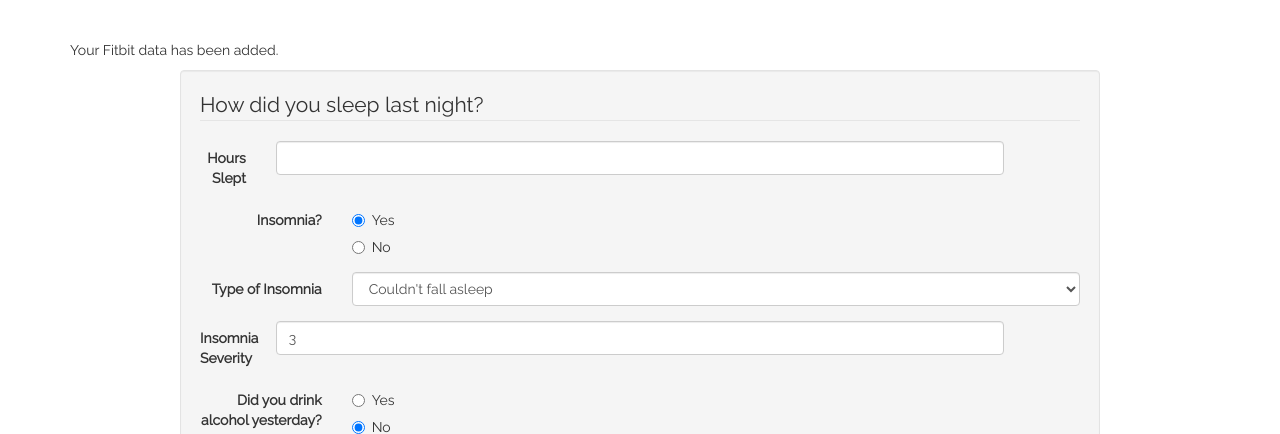
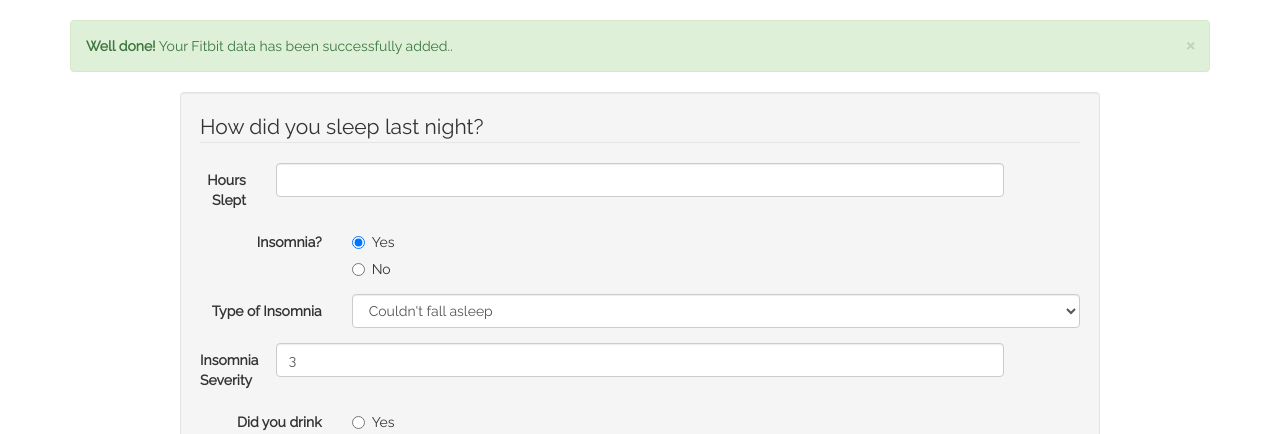
Before and after one commit to k-wiz/insomnia-app, a Flask app: template templates/homepage.html in a window 1280 px wide. Shown: the part 52-486 px from the top of the page. Run offline with Flask 2, Linux system fonts and the light colour scheme; the template is opened without the code that fills it, so the values that code supplies are empty; some libraries are stand-ins or nearby versions.

Commit message:
created & styled homepage; fixed form (though it still has a weird sizing issue; maybe change all columns to xs?); all charts loading, including legends.

```diff
--- a/static/style.css
+++ b/static/style.css
@@ -31,6 +31,13 @@ body {
     margin-bottom: 2em;
 }*/
 
-/*.top-buffer {
+.top-buffer {
     margin-top:100px;
-}*/
+}
+
+.jumbotron {
+    margin-left: 50px;
+    margin-right: 50px;
+    /*background: url('/static/images/counting-sheep.jpg>');*/
+
+}
--- a/templates/homepage.html
+++ b/templates/homepage.html
@@ -3,12 +3,11 @@
 
 
 
-<div class="container"><br>
+<div class="container">
 
-<div class="row">
-    <div class="col-xs-12">
-        <p>Your Fitbit data has been added.</p>
-    </div>
+<div class="alert alert-dismissible alert-success">
+  <button type="button" class="close" data-dismiss="alert">&times;</button>
+  <strong>Well done!</strong> Your Fitbit data has been successfully added.</a>.
 </div>
 
 <div class="col-md-offset-1 col-md-10">
```
